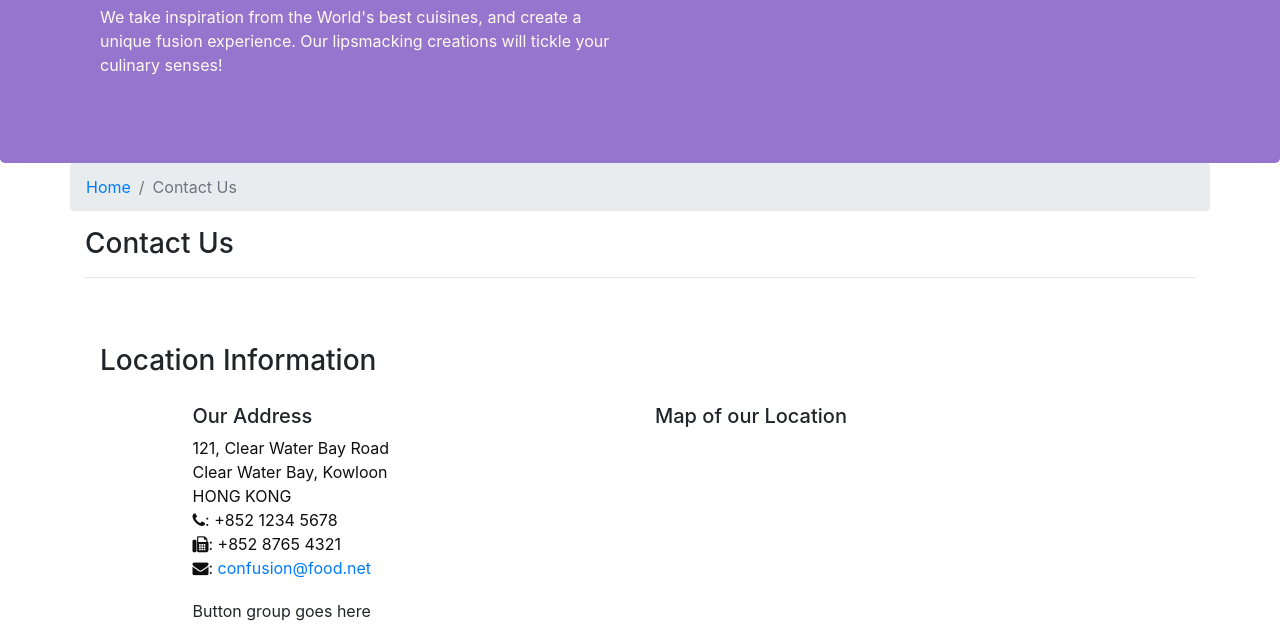
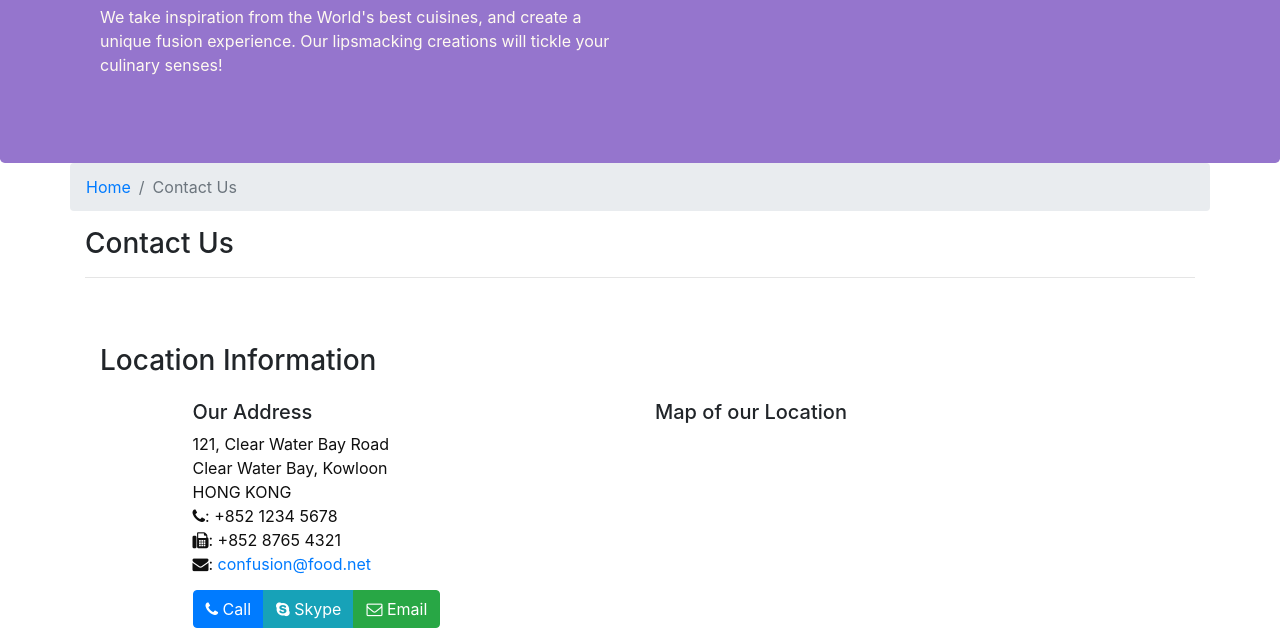
Before and after one commit to ambarish99/bootstrap4, a website: page contactus.html in a window 1280 px wide. Shown: the part 171-801 px from the top of the page. Drawn offline with nearby package versions, Linux system fonts and the light colour scheme.

Commit message:
added buttons to contactus.html

```diff
--- a/contactus.html
+++ b/contactus.html
@@ -79,7 +79,11 @@
                 <h5>Map of our Location</h5>
             </div>
             <div class="col-12 col-sm-11 offset-sm-1">
-                Button group goes here
+                <div class="btn-group" role="group">
+                    <a role="button" class="btn btn-primary" href="tel:+85212345678"><i class="fa fa-phone"></i> Call</a>
+                    <a role="button" class="btn btn-info"><i class="fa fa-skype"></i> Skype</a>
+                    <a role="button" class="btn btn-success" href="mailto:confusion@food.net"><i class="fa fa-envelope-o"></i> Email</a>
+                </div>
             </div>
         </div>
 
```
Also changed, not shown: aboutus.html (+1 -1 lines), index.html (+1 -1 lines).
